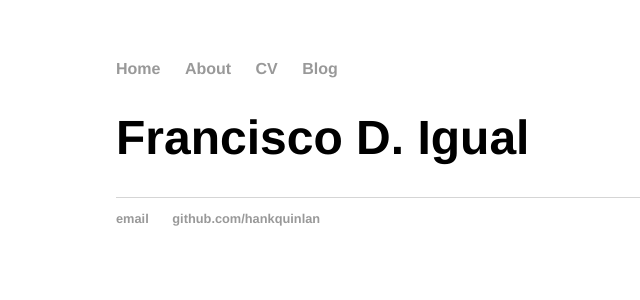
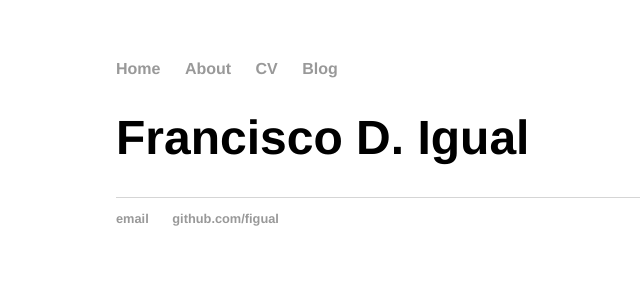
Before and after one commit to figual/figual.github.io_bkp, a Jekyll site: the page built from index.html, in a window 1280 px wide. Shown: the top 300 px of the page, without its empty margins (76-716 px from the left). Built offline with Jekyll 4.4.1, drawn with Linux system fonts in a browser that asks for light colours.

Commit message:
Updating pages

```diff
--- a/_layouts/default.html
+++ b/_layouts/default.html
@@ -21,8 +21,8 @@
 			</div><!-- /.container -->
 			<footer>
 	    		<ul>
-	        		<li><a href="mailto:hankquinlanhub@gmail.com">email</a></li>
-	        		<li><a href="https://github.com/hankquinlan">github.com/hankquinlan</a></li>
+	        		<li><a href="mailto:figual@ucm.es">email</a></li>
+	        		<li><a href="https://github.com/figual">github.com/figual</a></li>
 				</ul>
 			</footer>
 		</body>
```
